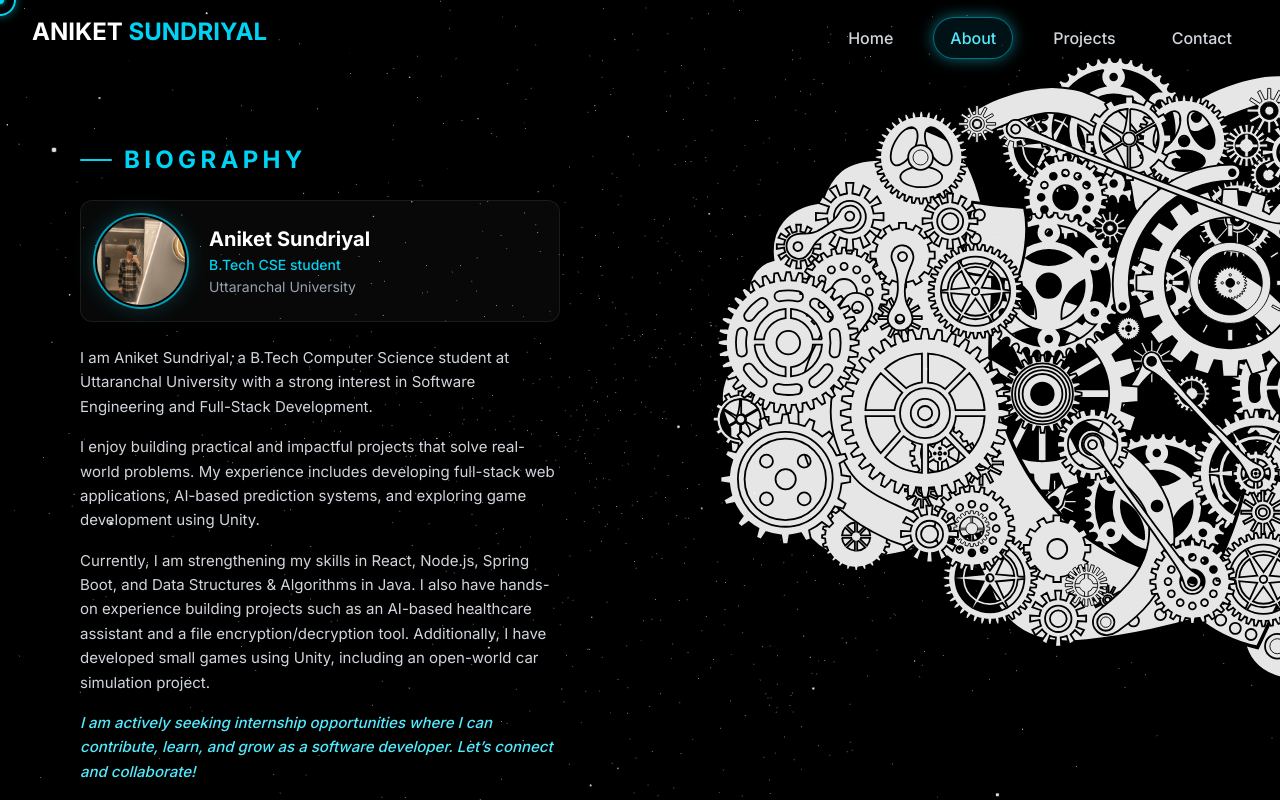
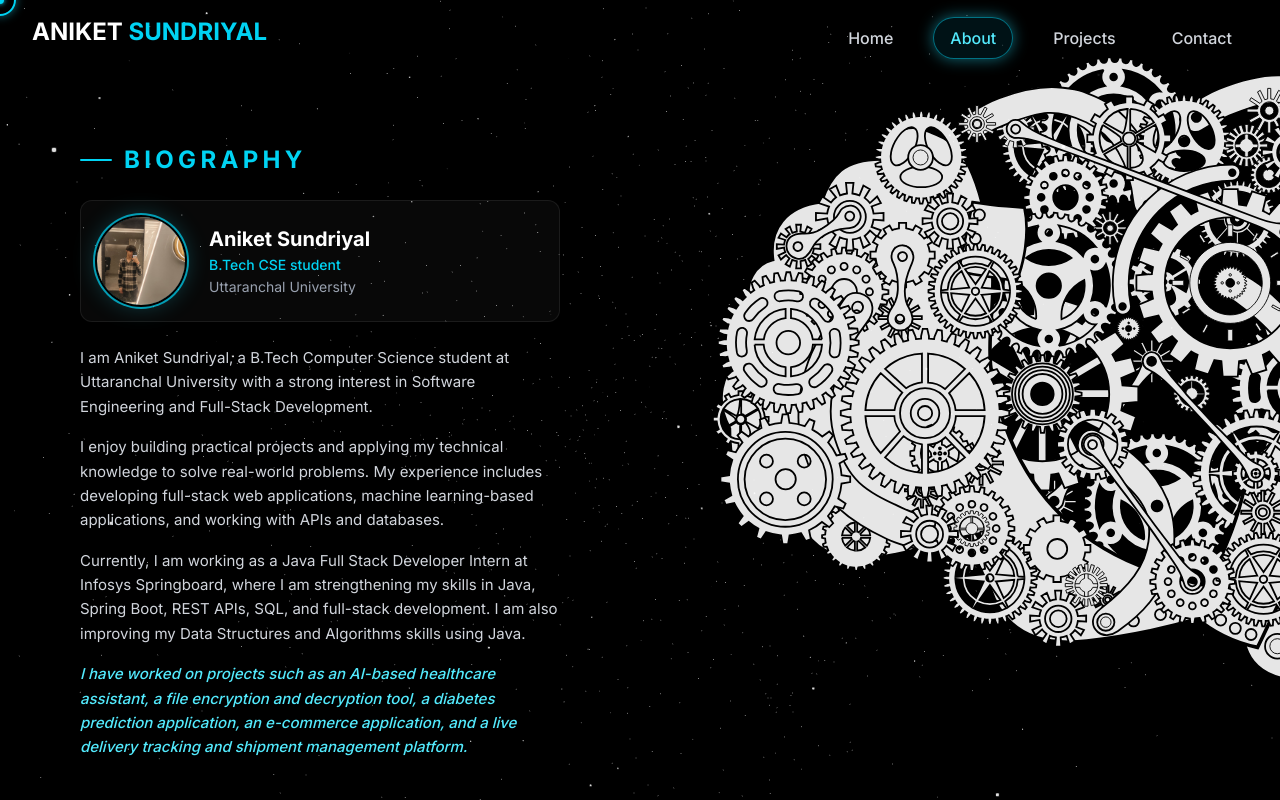
Before and after one commit to GxAniket/AniketPortfolio-React, a Next.js app: page /about in a window 1280 px wide. Built offline with nearby package versions, Linux system fonts and the light colour scheme.

Commit message:
Update portfolio about section

```diff
--- a/src/app/about/page.jsx
+++ b/src/app/about/page.jsx
@@ -245,25 +245,15 @@ const AboutPage = () => {
               </p>
 
               <p>
-                I enjoy building practical and impactful projects that solve
-                real-world problems. My experience includes developing
-                full-stack web applications, AI-based prediction systems, and
-                exploring game development using Unity.
+                I enjoy building practical projects and applying my technical knowledge to solve real-world problems. My experience includes developing full-stack web applications, machine learning-based applications, and working with APIs and databases.
               </p>
 
               <p>
-                Currently, I am strengthening my skills in React, Node.js,
-                Spring Boot, and Data Structures & Algorithms in Java. I also
-                have hands-on experience building projects such as an AI-based
-                healthcare assistant and a file encryption/decryption tool.
-                Additionally, I have developed small games using Unity,
-                including an open-world car simulation project.
+                Currently, I am working as a Java Full Stack Developer Intern at Infosys Springboard, where I am strengthening my skills in Java, Spring Boot, REST APIs, SQL, and full-stack development. I am also improving my Data Structures and Algorithms skills using Java.
               </p>
 
               <p className="italic text-cyan-300 font-medium">
-                I am actively seeking internship opportunities where I can
-                contribute, learn, and grow as a software developer. Let’s
-                connect and collaborate!
+               I have worked on projects such as an AI-based healthcare assistant, a file encryption and decryption tool, a diabetes prediction application, an e-commerce application, and a live delivery tracking and shipment management platform.
               </p>
             </div>
           </section>
--- a/src/app/page.jsx
+++ b/src/app/page.jsx
@@ -59,9 +59,7 @@ export default function Home() {
           </h1>
 
           <p className="md:text-xl text-gray-300">
-            I’m a B.Tech Computer Science student passionate about building
-            modern web applications and AI-based projects. I love solving
-            real-world problems using clean and efficient code.
+            B.Tech Computer Science Engineering student with hands-on experience in Java, Spring Boot, React.js, Node.js, Python, and SQL. Currently working as a Java Full Stack Developer Intern at Infosys Springboard.
           </p>
 
           <Social />
```
